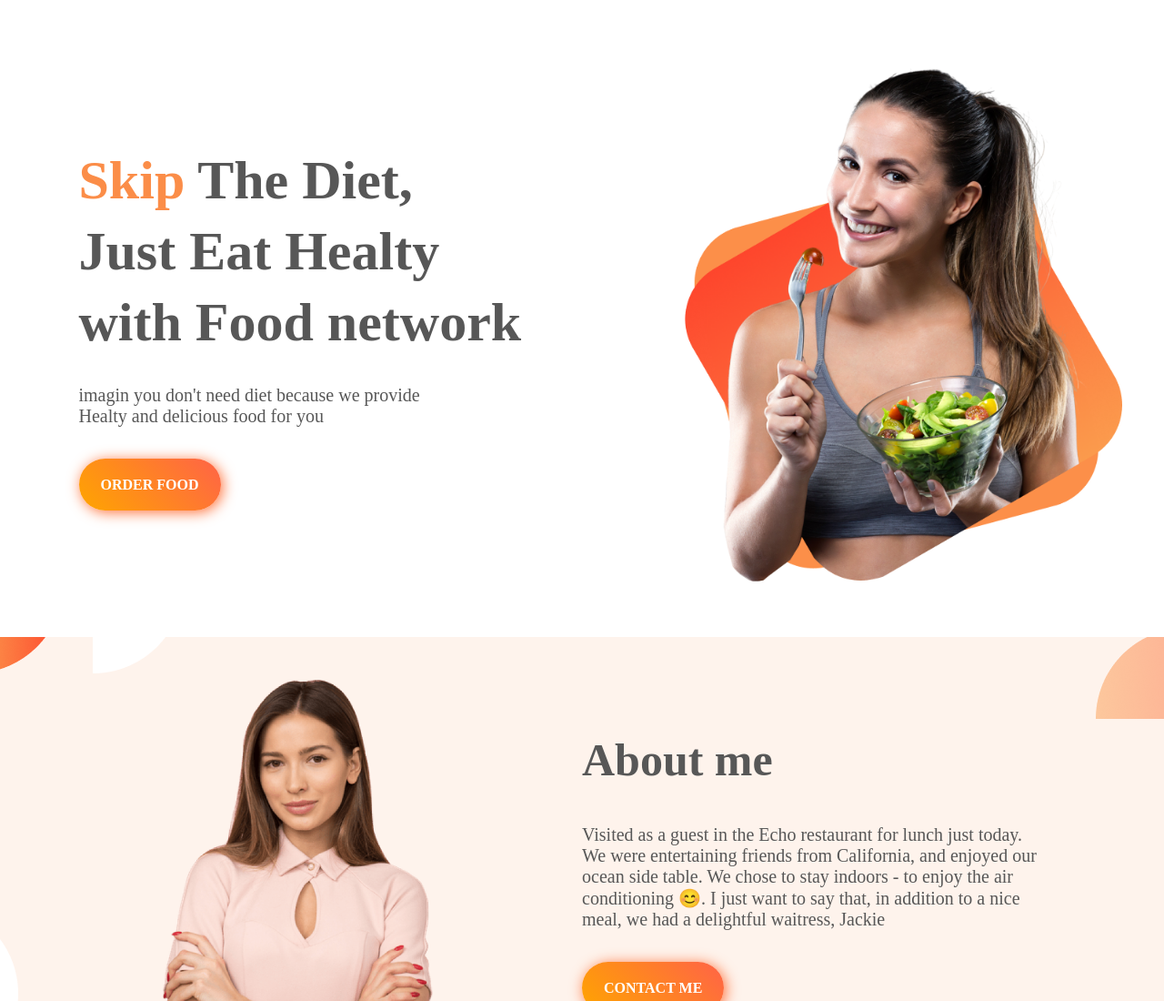
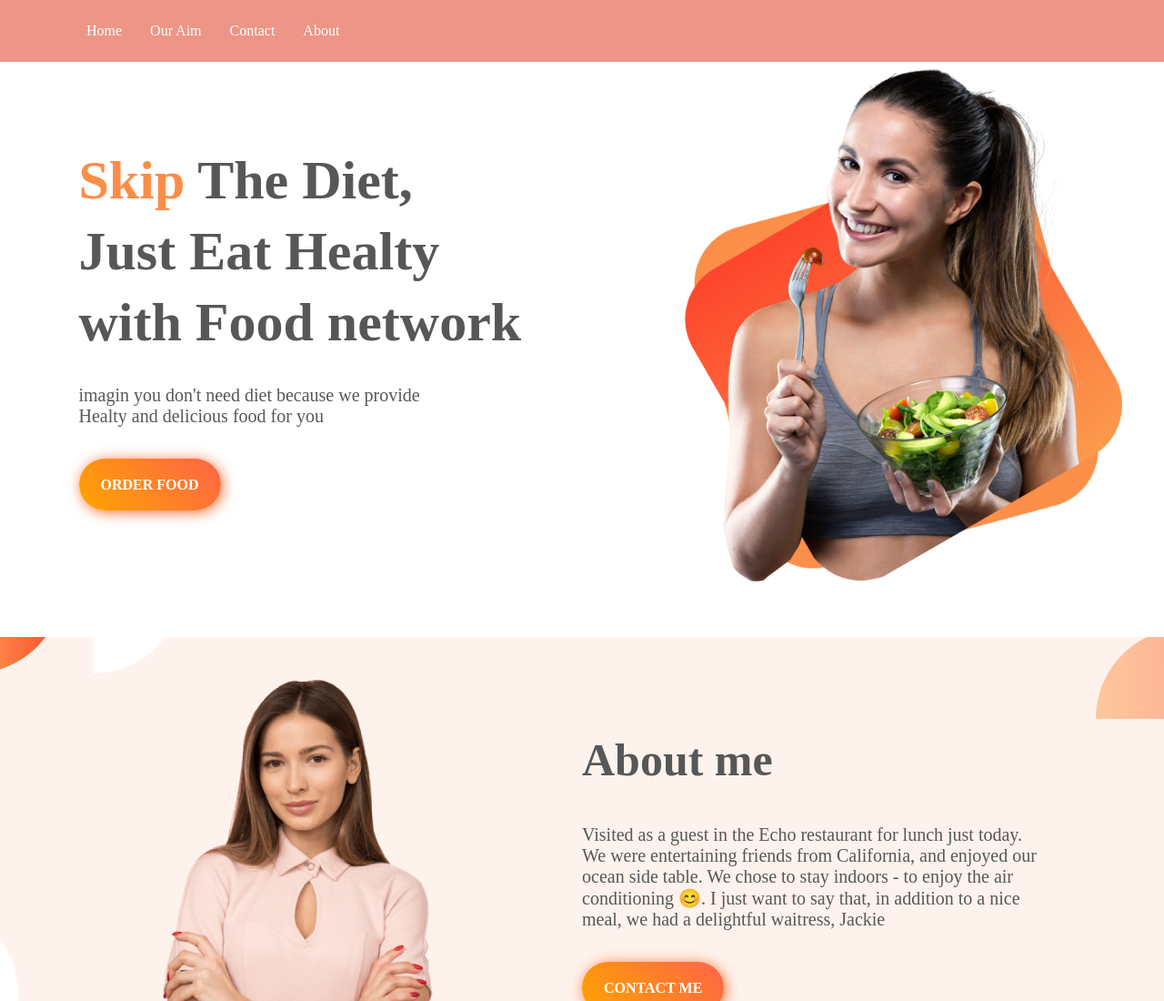
Before and after one commit to mithunbaruaexp/food-zoon, a plain HTML site: page index.html in a window 1280 px wide. Shown: the top 1100 px of the page at 91% size. Drawn offline with Linux system fonts and the light colour scheme; files whose address does not match are found by name.

Commit message:
update nav

```diff
--- a/assets/style.css
+++ b/assets/style.css
@@ -1,6 +1,55 @@
 * {
   margin: 0;
   padding: 0;
+}
+header {
+  background: #ddd;
+  width: 100%;
+  position: absolute;
+  z-index: 1;
+  padding: 25px 0;
+}
+
+header:after {
+  background: #fe4e30;
+  content: "";
+  left: 0;
+  top: 0;
+  width: 100%;
+  height: 100%;
+  position: absolute;
+  z-index: -1;
+  opacity: 0.5;
+}
+
+header ul {
+  margin: 0;
+  padding: 0;
+  list-style: none;
+  width: 1090px;
+  margin: 0 auto;
+}
+
+header ul li {
+  display: inline-block;
+}
+
+header ul li a {
+  font-size: 24px;
+  display: inline-block;
+  font-size: 16px;
+  text-decoration: none;
+  color: #fff;
+  padding: 0px 27px;
+  transition: 0.3s;
+}
+
+header ul li a:nth-child(1) {
+  padding-left: 0;
+}
+
+header ul li a:hover {
+  color: #333;
 }
 .bannar__section,
 .about__area {
--- a/index.html
+++ b/index.html
@@ -11,6 +11,15 @@
     <link rel="stylesheet" href="assets/style.css">
 </head>
 <body>
+  <header>
+    <ul>
+      <li><a href="#home">Home</a></li>
+      <li><a href="#news">Our Aim</a></li>
+      <li><a href="#contact">Contact</a></li>
+      <li><a href="#about">About</a></li>
+    </ul>
+  </header>
+  <!-- bannar__section -->
     <section class="bannar__section">
         <div class="half__side ">
             <h1><span>Skip</span> The Diet,<br>Just Eat Healty with Food network</h1>
```
